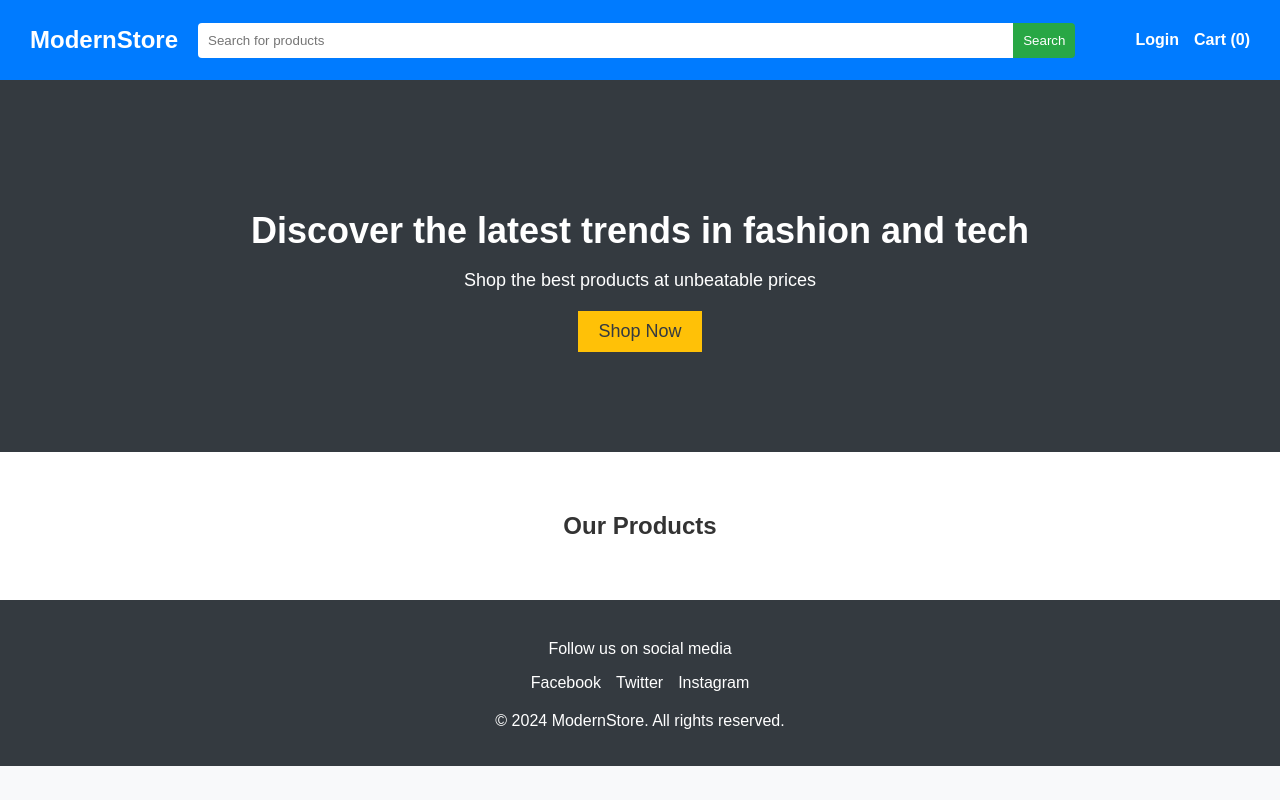
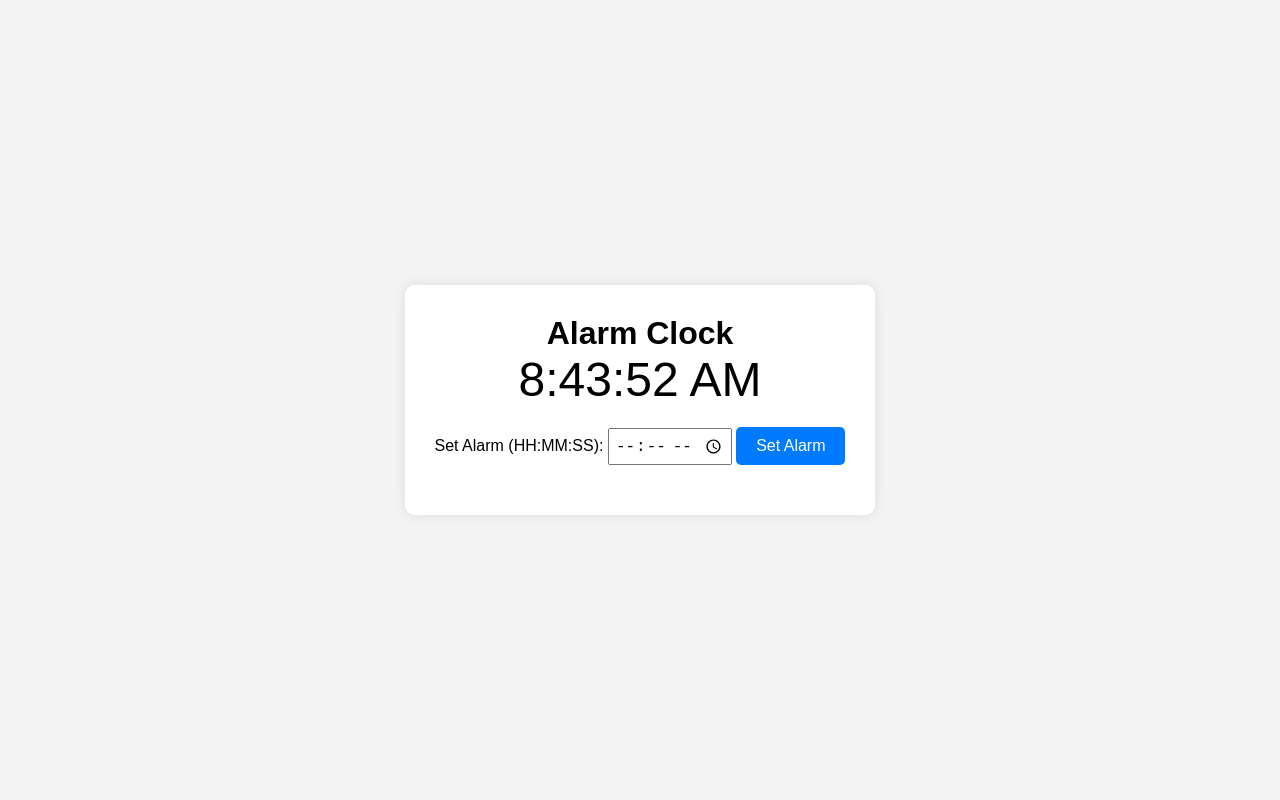
Before and after one commit to karteekparisa0765/frontendwebdev, a plain HTML site: page index.html in a window 1280 px wide. Drawn offline with Linux system fonts and the light colour scheme; files that its build step writes are made by us from their sources.

Commit message:
Add files via upload

```diff
--- a/index.html
+++ b/index.html
@@ -1,57 +1,24 @@
+
 <!DOCTYPE html>
 <html lang="en">
 <head>
     <meta charset="UTF-8">
     <meta name="viewport" content="width=device-width, initial-scale=1.0">
-    <title>Modern eCommerce Store</title>
-    <link rel="stylesheet" href="assets/css/styles.css">
+    <title>Alarm Clock</title>
+    <link rel="stylesheet" href="styles.css">
 </head>
 <body>
-    <!-- Navbar -->
-    <header>
-        <nav class="navbar">
-            <div class="logo">
-                <h1>ModernStore</h1>
-            </div>
-            <div class="search-bar">
-                <input type="text" placeholder="Search for products">
-                <button type="submit">Search</button>
-            </div>
-            <ul class="nav-links">
-                <li><a href="#">Login</a></li>
-                <li><a href="#" id="cart-icon">Cart (<span id="cart-count">0</span>)</a></li>
-            </ul>
-        </nav>
-    </header>
+    <div class="container">
+        <h1>Alarm Clock</h1>
+        <div id="clock">00:00:00</div>
+        <form id="alarmForm">
+            <label for="alarmTime">Set Alarm (HH:MM:SS):</label>
+            <input type="time" id="alarmTime" required>
+            <button type="submit">Set Alarm</button>
+        </form>
+        <div id="alarmMessage"></div>
+    </div>
 
-    <!-- Hero Section -->
-    <section class="hero">
-        <h2>Discover the latest trends in fashion and tech</h2>
-        <p>Shop the best products at unbeatable prices</p>
-        <button class="shop-now">Shop Now</button>
-    </section>
-
-    <!-- Products Section -->
-    <section class="products-section">
-        <h2>Our Products</h2>
-        <div class="product-grid" id="product-list">
-            <!-- Product items will be dynamically inserted here -->
-        </div>
-    </section>
-
-    <!-- Footer -->
-    <footer>
-        <div class="footer-container">
-            <p>Follow us on social media</p>
-            <ul class="social-links">
-                <li><a href="#">Facebook</a></li>
-                <li><a href="#">Twitter</a></li>
-                <li><a href="#">Instagram</a></li>
-            </ul>
-            <p>&copy; 2024 ModernStore. All rights reserved.</p>
-        </div>
-    </footer>
-
-    <script src="assets/js/script.js"></script>
+    <script src="script.js"></script>
 </body>
 </html>
--- a/script.js
+++ b/script.js
@@ -1,55 +1,44 @@
-// Product data (for demo purposes)
-const products = [
-    {
-        id: 1,
-        name: "Product A",
-        price: 19.99,
-        image: "https://via.placeholder.com/280",
-    },
-    {
-        id: 2,
-        name: "Product B",
-        price: 24.99,
-        image: "https://via.placeholder.com/280",
-    },
-    {
-        id: 3,
-        name: "Product C",
-        price: 34.99,
-        image: "https://via.placeholder.com/280",
-    },
-];
 
-// Cart array to store added products
-let cart = [];
+window.onload = function() {
+    const clockElement = document.getElementById('clock');
+    const alarmForm = document.getElementById('alarmForm');
+    const alarmTimeInput = document.getElementById('alarmTime');
+    const alarmMessage = document.getElementById('alarmMessage');
 
-// On window load, populate the product grid
-window.onload = function () {
-    const productGrid = document.getElementById("product-list");
-    products.forEach((product) => {
-        const productCard = document.createElement("div");
-        productCard.classList.add("product-card");
+    let alarmTime = null;
+    let alarmTimeout = null;
 
-        productCard.innerHTML = `
-            <img src="${product.image}" alt="${product.name}">
-            <h3>${product.name}</h3>
-            <p>$${product.price.toFixed(2)}</p>
-            <button onclick="addToCart(${product.id})">Add to Cart</button>
-        `;
-        productGrid.appendChild(productCard);
-    });
+    // Display current time
+    function updateClock() {
+        const now = new Date();
+        const timeString = now.toLocaleTimeString();
+        clockElement.textContent = timeString;
+
+        // Check if alarm time is reached
+        if (alarmTime && now >= alarmTime) {
+            alarmMessage.textContent = 'Alarm ringing!';
+            alarmTimeout = null;
+        }
+
+        setTimeout(updateClock, 1000);
+    }
+
+    // Handle alarm form submission
+    alarmForm.onsubmit = function(event) {
+        event.preventDefault();
+        const timeParts = alarmTimeInput.value.split(':');
+        const now = new Date();
+        alarmTime = new Date(now.getFullYear(), now.getMonth(), now.getDate(), timeParts[0], timeParts[1], timeParts[2] || 0);
+
+        if (alarmTime <= now) {
+            alarmTime.setDate(now.getDate() + 1); // Set for the next day if the time is in the past
+        }
+
+        alarmMessage.textContent = `Alarm set for ${alarmTime.toLocaleTimeString()}`;
+        if (alarmTimeout) {
+            clearTimeout(alarmTimeout);
+        }
+    };
+
+    updateClock(); // Start the clock
 };
-
-// Add product to cart
-function addToCart(productId) {
-    const product = products.find((product) => product.id === productId);
-    cart.push(product);
-    updateCartCount();
-    alert(`${product.name} added to your cart!`);
-}
-
-// Update the cart count
-function updateCartCount() {
-    const cartCount = document.getElementById("cart-count");
-    cartCount.textContent = cart.length;
-}
--- a/styles.css
+++ b/styles.css
@@ -1,170 +1,57 @@
-/* General Styles */
-body {
-    font-family: 'Arial', sans-serif;
+
+* {
     margin: 0;
     padding: 0;
     box-sizing: border-box;
-    background-color: #f8f9fa;
-    color: #333;
 }
 
-/* Navbar Styles */
-.navbar {
+body {
+    font-family: Arial, sans-serif;
     display: flex;
-    justify-content: space-between;
+    justify-content: center;
     align-items: center;
-    background-color: #007bff;
-    padding: 15px 30px;
-    color: white;
+    height: 100vh;
+    background-color: #f4f4f4;
 }
 
-.logo h1 {
-    margin: 0;
-    font-size: 24px;
+.container {
+    text-align: center;
+    background-color: white;
+    padding: 30px;
+    border-radius: 10px;
+    box-shadow: 0 0 15px rgba(0, 0, 0, 0.1);
 }
 
-.search-bar {
-    flex-grow: 1;
-    margin: 0 20px;
-    display: flex;
+#clock {
+    font-size: 3rem;
+    margin-bottom: 20px;
 }
 
-.search-bar input {
-    width: 100%;
-    padding: 10px;
-    border: none;
-    border-radius: 4px 0 0 4px;
+#alarmForm {
+    margin-bottom: 20px;
 }
 
-.search-bar button {
-    padding: 10px;
-    background-color: #28a745;
+#alarmTime {
+    font-size: 1rem;
+    padding: 5px;
+}
+
+button {
+    padding: 10px 20px;
+    font-size: 1rem;
+    background-color: #007BFF;
     color: white;
     border: none;
-    border-radius: 0 4px 4px 0;
+    border-radius: 5px;
     cursor: pointer;
 }
 
-.nav-links {
-    list-style-type: none;
-    display: flex;
-    gap: 15px;
+button:hover {
+    background-color: #0056b3;
 }
 
-.nav-links li {
-    display: inline;
-}
-
-.nav-links a {
-    color: white;
-    text-decoration: none;
-    font-weight: bold;
-}
-
-/* Hero Section */
-.hero {
-    text-align: center;
-    padding: 100px 20px;
-    background-color: #343a40;
-    color: white;
-}
-
-.hero h2 {
-    font-size: 36px;
-    margin-bottom: 10px;
-}
-
-.hero p {
-    font-size: 18px;
-    margin-bottom: 20px;
-}
-
-.hero .shop-now {
-    padding: 10px 20px;
-    background-color: #ffc107;
-    color: #343a40;
-    border: none;
-    cursor: pointer;
-    font-size: 18px;
-}
-
-/* Products Section */
-.products-section {
-    padding: 40px 20px;
-    background-color: #ffffff;
-    text-align: center;
-}
-
-.product-grid {
-    display: flex;
-    flex-wrap: wrap;
-    gap: 20px;
-    justify-content: center;
-}
-
-.product-card {
-    background-color: white;
-    border: 1px solid #ddd;
-    width: 280px;
-    padding: 15px;
-    box-shadow: 0 4px 8px rgba(0, 0, 0, 0.1);
-    text-align: center;
-    transition: transform 0.3s;
-}
-
-.product-card:hover {
-    transform: translateY(-5px);
-}
-
-.product-card img {
-    width: 100%;
-    height: auto;
-}
-
-.product-card h3 {
-    font-size: 20px;
-    margin-bottom: 10px;
-}
-
-.product-card p {
-    font-size: 16px;
-    color: #555;
-}
-
-.product-card button {
-    background-color: #28a745;
-    color: white;
-    border: none;
-    padding: 10px 20px;
-    cursor: pointer;
-    margin-top: 10px;
-}
-
-/* Footer Styles */
-footer {
-    background-color: #343a40;
-    color: white;
-    padding: 20px;
-    text-align: center;
-}
-
-.footer-container {
-    margin: 0 auto;
-}
-
-.social-links {
-    list-style-type: none;
-    padding: 0;
-    display: flex;
-    justify-content: center;
-    gap: 15px;
-}
-
-.social-links a {
-    color: white;
-    text-decoration: none;
-}
-
-footer p {
+#alarmMessage {
+    font-size: 1.2rem;
+    color: red;
     margin-top: 20px;
 }
```
